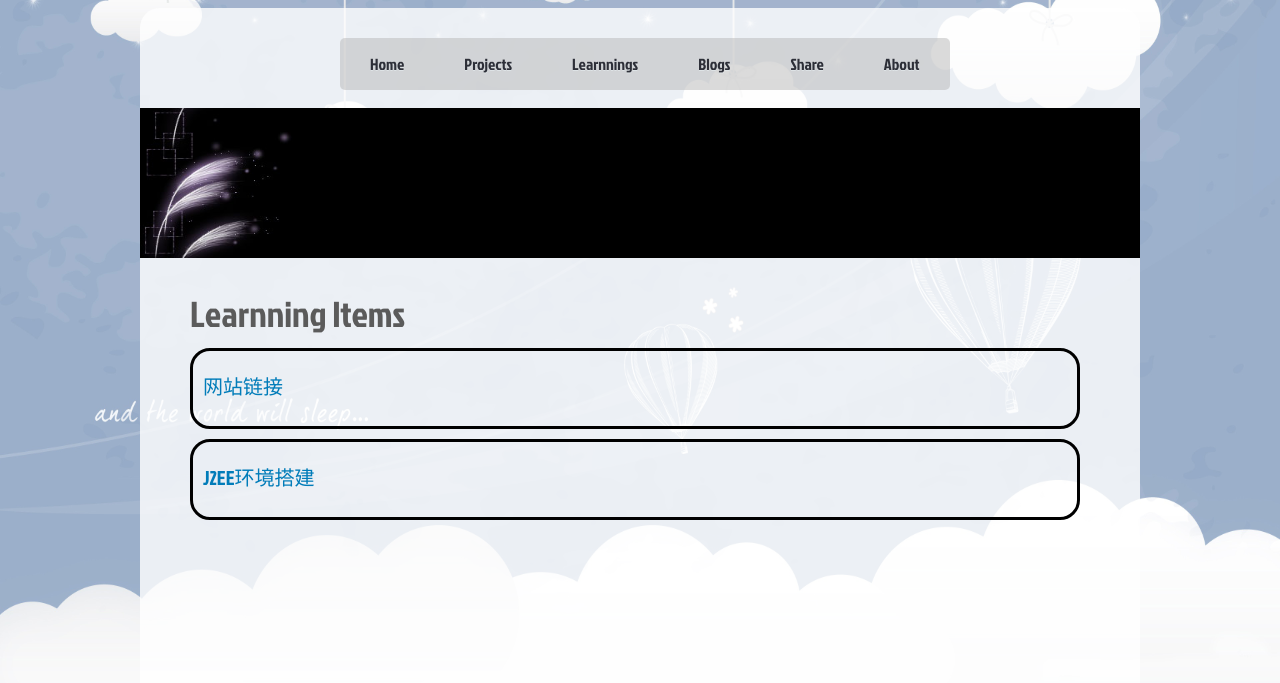
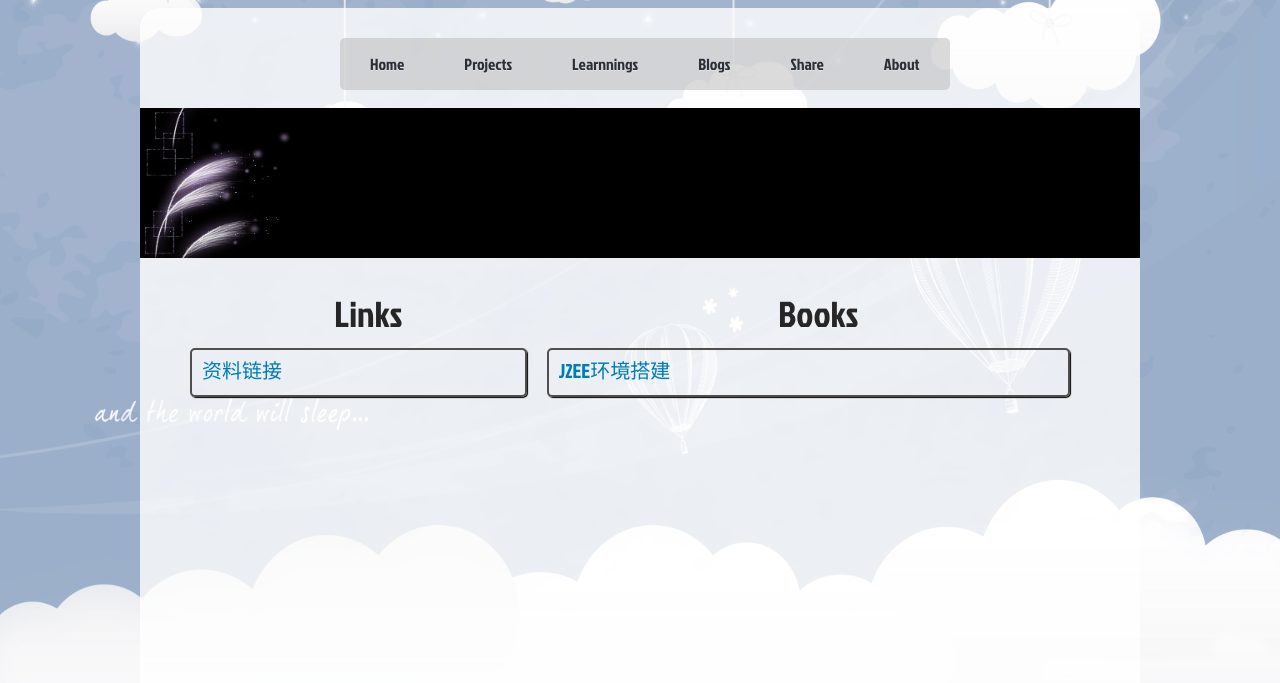
Before and after one commit to fsiaonma/Home, a plain HTML site: page index.html in a window 1280 px wide. Both pictures are taken after a click on the link "Learnnings". Shown: the part 117-800 px from the top of the page. Drawn offline with Linux system fonts and the light colour scheme.

Commit message:
修改：learnning 样式
修改：learnning 样式

```diff
--- a/index.html
+++ b/index.html
@@ -86,6 +86,17 @@
 						</div>
 					</div>
 				</a></li>
+				<li><a href="https://github.com/fsiaonma/foodiesSvnDev">
+					<div class="project-box">
+						<div class="project-box-left">
+							<img src="./images/food.png"></img>
+						</div>
+						<div class="project-box-right">
+							<h2>Foodies</h2>
+							<p>一个基于 createjs 制作的前端三消游戏。</p>
+						</div>
+					</div>
+				</a></li>
 				<li><a href="https://github.com/BufferSpace/NaughtySquirrel">
 					<div class="project-box">
 						<div class="project-box-left"><img src="./images/ns.png"></img></div>
@@ -110,11 +121,18 @@
 
 	<script type="text/html" id="learnning">
 		<div class="learnning">
-			<font class="learnning-title">Learnning Items</font> <br />
-			<ul>
-				<li><a href="./learnning/links/index.html">网站链接</a></li>
-				<li><a href="./learnning/J2EE.doc">J2EE环境搭建</a></li>
-			</ul>
+			<div class="learnning-left">
+				<font class="learnning-title">Links</font> <br />
+				<ul>
+					<li><a href="./learnning/links/index.html">资料链接</a></li>
+				</ul>
+			</div>
+			<div class="learnning-right">
+				<font class="learnning-title">Books</font> <br />
+				<ul>
+					<li><a href="./learnning/J2EE.doc">J2EE环境搭建</a></li>
+				</ul>
+			</div>
 		</div>
 	</script>
 
--- a/style/style.css
+++ b/style/style.css
@@ -161,7 +161,6 @@ li {
 	position: relative;
 	margin: 30px 50px 30px;
 	width: 900px;
-	display: -webkit-box;
   	-webkit-box-orient: horizontal;
 }
 
@@ -289,36 +288,52 @@ li {
 
 .learnning {
 	width: 900px;
-	text-align: left;
+	text-align: center;
+	display: -moz-box;
+    display: -webkit-box;
+    display: box;
+}
+
+.learnning-left {
+	-moz-box-flex: 3;
+    -webkit-box-flex: 3;
+    box-flex: 3;
+}
+
+.learnning-right {
+	-moz-box-flex: 5;
+    -webkit-box-flex: 5;
+    box-flex: 5;
 }
 
 .learnning-title {
-	color: #5B5B5B;
+	color: #262626;
 	font-size: 36px;
 }
 
 .learnning ul li {
-	border: 3px solid black;
-	margin: 10px 10px 10px 0;
+	border: 2px solid #4f4f4f;
+	margin: 10px 20px 10px 0;
     background-size: 100% 100%;
     text-align: left;
-    line-height: 50px;
-    border-radius:20px;
+    line-height: 20px;
+    border-radius: 5px;
+    box-shadow: 1px 1px 1px black;
 }
 
 .learnning ul li a {
 	padding: 10px;
-    height: 55px;
+    height: 25px;
     display: block;
     font-size: 20px;
     text-decoration: none;
-    -webkit-border-radius: 15px;
+    -webkit-border-radius: 3px;
 }
 
 .learnning ul li a:hover {
-    background: rgb(175, 128, 80);
+    background: #272822;
     color: #fff;
-    text-shadow:2px 2px 10px #f00;
+    text-shadow:2px 2px 10px #9bafca;
     -webkit-transition:background 0.8s ease-out, color 0.4s ease-out, text-shadow 0.3s linear;
 }
 
```
Also changed, not shown: images/food.png (added).
